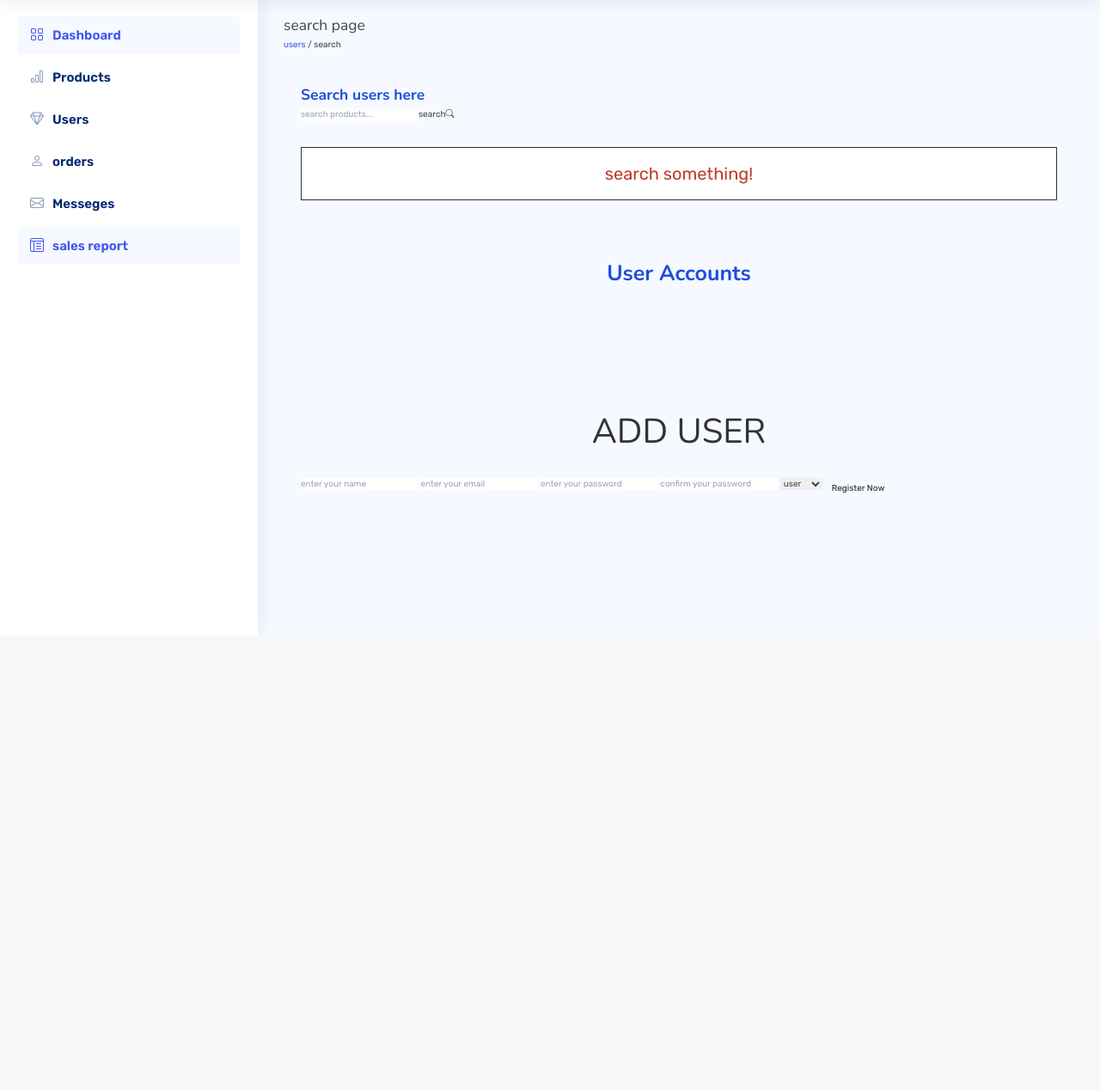
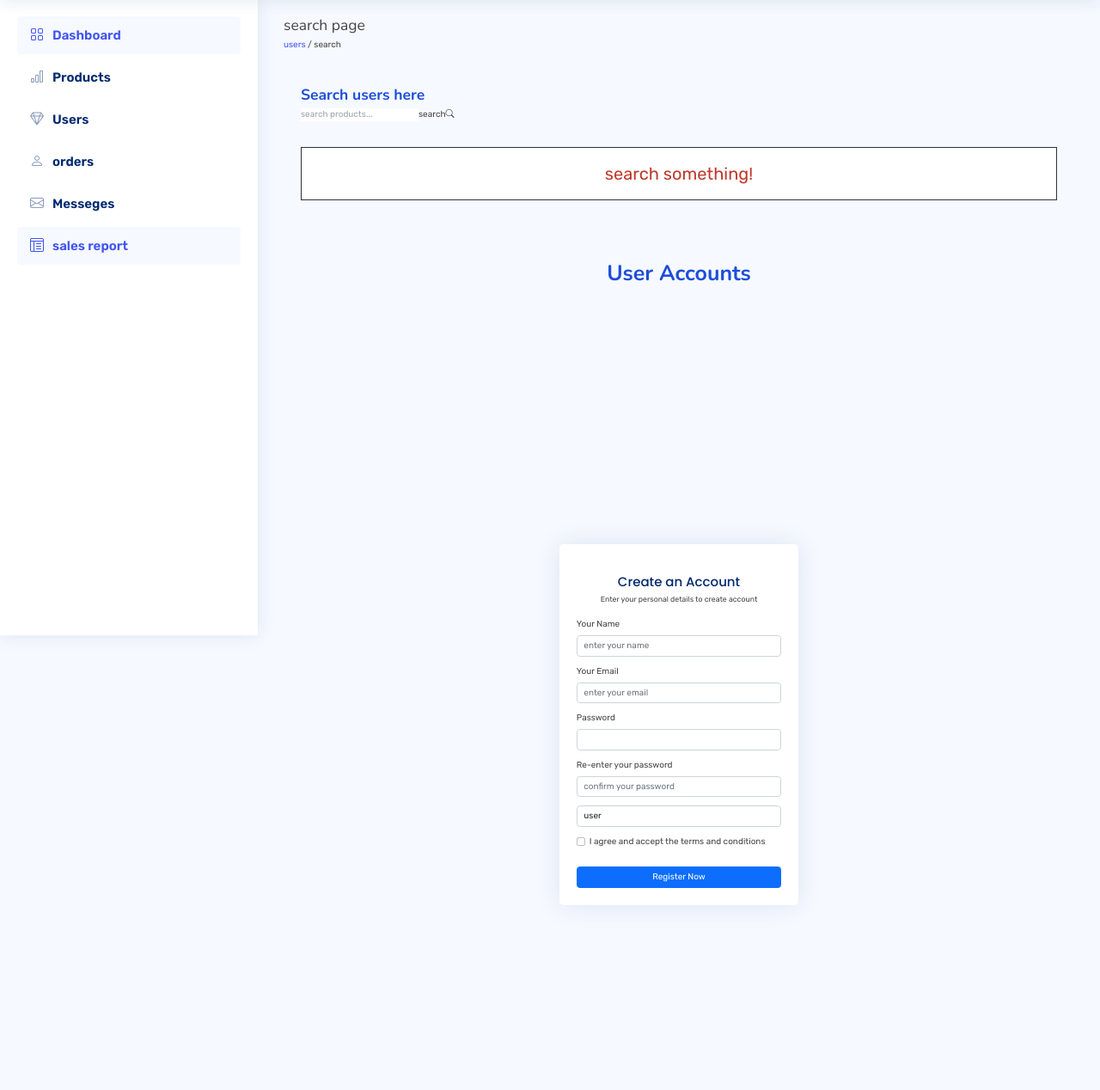
Before and after one commit to haamid10/E-bookstore, a PHP site: page /admin_users.php in a window 1280 px wide. Shown: the part 61-1329 px from the top of the page at 86% size. Before the commit the page ends 783 px from the top, so only its background shows below. Run offline with PHP 8.4, Linux system fonts and the light colour scheme; data that the repository does not hold is empty; some libraries are stand-ins or nearby versions.

Commit message:
admin users9

```diff
--- a/admin_users.php
+++ b/admin_users.php
@@ -199,10 +199,16 @@ if(isset($_POST['search'])){
 </section>
 <!--  end of users list-->
 
-<section class="section">
 
 
 
+
+
+
+<section class="section register min-vh-100 d-flex flex-column align-items-center justify-content-center py-4">
+        <div class="container">
+          <div class="row justify-content-center">
+            <div class="col-lg-4 col-md-6 d-flex flex-column align-items-center justify-content-center">
 
 
 
@@ -220,8 +226,60 @@ if(isset($message)){
 }
 ?>
 
-<div class="user">
+<div class="card mb-3">
 
+<div class="card-body">
+
+  <div class="pt-4 pb-2">
+    <h5 class="card-title text-center pb-0 fs-4">Create an Account</h5>
+    <p class="text-center small">Enter your personal details to create account</p>
+  </div>
+
+  <form class="row g-3 needs-validation" method="post">
+    <div class="col-12">
+      <label for="yourName" class="form-label">Your Name</label>
+      <input type="text" name="name" placeholder="enter your name" required  class="form-control">
+      <div class="invalid-feedback">Please, enter your name!</div>
+    </div>
+
+    <div class="col-12">
+      <label for="yourEmail" class="form-label">Your Email</label>
+      <input type="email" name="email" placeholder="enter your email" required  class="form-control">
+      <div class="invalid-feedback">Please enter a valid Email adddress!</div>
+    </div>
+
+
+
+    <div class="col-12">
+      <label for="yourPassword" class="form-label">Password</label>
+      <input type="password" name="password" class="form-control" id="yourPassword" required>
+      <div class="invalid-feedback">Please enter your password!</div>
+    </div>
+    <div class="col-12">
+      <label for="yourPassword" class="form-label">Re-enter your password </label>
+      <input type="password" name="cpassword" placeholder="confirm your password" required  class="form-control">
+      <div class="invalid-feedback">Please enter your password!</div>
+    </div>
+    <div class="col-12">
+    <select name="user_type"  class="form-control">
+         <option value="user">user</option>
+         <option value="admin">admin</option>
+      </select>
+    </div>
+
+    <div class="col-12">
+      <div class="form-check">
+        <input class="form-check-input" name="terms" type="checkbox" value="" id="acceptTerms" required>
+        <label class="form-check-label" for="acceptTerms">I agree and accept the terms and conditions</label>
+        <div class="invalid-feedback">You must agree before submitting.</div>
+      </div>
+    </div>
+    <div class="col-12">
+      <input class="btn btn-primary w-100" type="submit" name="submit" value="register now" >
+
+      <!-- <button class="btn btn-primary w-100" type="submit">Create Account</button> -->
+    </div>
+<!--
    <form class="box-container" action="" method="post">
       <h3 class="title">Add user</h3>
       <input type="text" name="name" placeholder="enter your name" required class="box">
@@ -236,7 +294,7 @@ if(isset($message)){
 
 
 
-   </form>
+   </form> -->
 
 
    </div>
```
